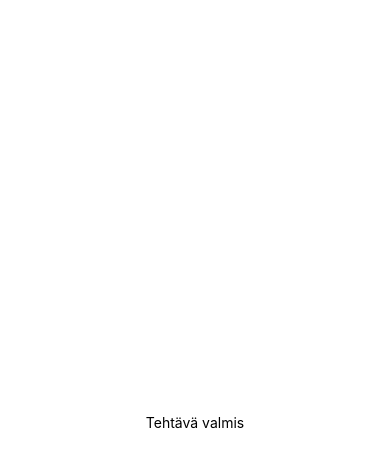
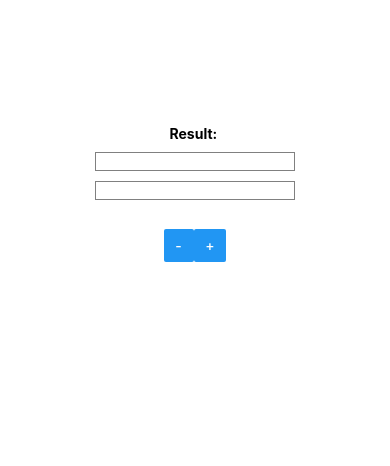
Before and after one commit to Millamarianna/Weatherapp, a React Native app: screen / in a window 390 px wide. Shown: the top 466 px of the page. Built offline with nearby package versions, Linux system fonts and the light colour scheme.

Commit message:
Tehtävä 1 (Laskin)

```diff
--- a/App.js
+++ b/App.js
@@ -1,20 +1,63 @@
-import { StatusBar } from 'expo-status-bar';
-import { StyleSheet, Text, View } from 'react-native';
+import { StyleSheet, Text, View, Button, TextInput} from 'react-native';
+import React, { useState } from 'react';
 
 export default function App() {
+  const [numberOne, setNumberOne] = useState('');
+  const [numberTwo, setNumberTwo] = useState('');
+  const [result, setResult] = useState('');
+
+  const minusPressed = () => {
+    setResult(parseInt(numberOne) - parseInt(numberTwo))
+  }
+
+  const plusPressed = () => {
+    setResult(parseInt(numberOne) + parseInt(numberTwo))
+  }
+
+
   return (
     <View style={styles.container}>
-      <Text>Tehtävä valmis</Text>
-      <StatusBar style="auto" />
+
+
+      <Text style={styles.text}>Result: {result}</Text>
+      <TextInput style={styles.input} keyboardType="numeric" onChangeText={numberOne => setNumberOne(numberOne)} value={numberOne}/>
+      <TextInput style={styles.input} keyboardType="numeric" onChangeText={numberTwo => setNumberTwo(numberTwo)} value={numberTwo}/>
+
+      <View style={styles.button}>
+      <Button onPress={minusPressed} title=" - " />
+      <Button onPress={plusPressed} title=" + " />
+      </View>
+
     </View>
   );
 }
 
 const styles = StyleSheet.create({
   container: {
-    flex: 1,
-    backgroundColor: '#fff',
+    marginTop: 20,
+    backgroundColor: 'white',
     alignItems: 'center',
+    padding: 100
+  },
+  text : {
+    width:200,
+    textAlign: 'center',
+    fontWeight: 'bold',
+    margin: 5,
+  },
+  input : {
+    width:200,
+    fontWeight: 'bold',
+    borderColor: 'grey',
+    margin: 5,
+    borderWidth: 1
+  },
+  button: {
+    alignItems: 'center',
+    height: 40,
+    width: 200,
+    marginTop: 20,
     justifyContent: 'center',
-  },
+    flexDirection: 'row'
+  }
 });
--- a/package.json
+++ b/package.json
@@ -12,7 +12,7 @@
     "expo": "~49.0.7",
     "expo-status-bar": "~1.6.0",
     "react": "18.2.0",
-    "react-native": "0.72.3"
+    "react-native": "0.72.4"
   },
   "devDependencies": {
     "@babel/core": "^7.20.0"
```
Also changed, not shown: 1 other file (tests, documents, lock files or other folders).
